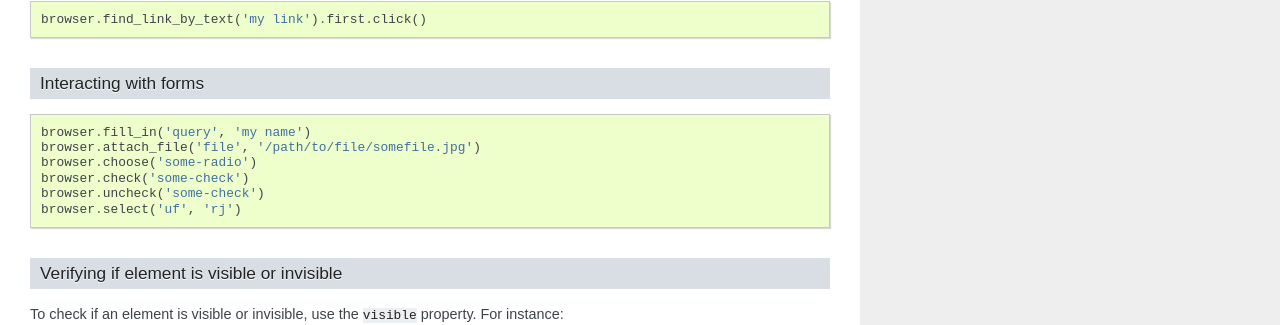
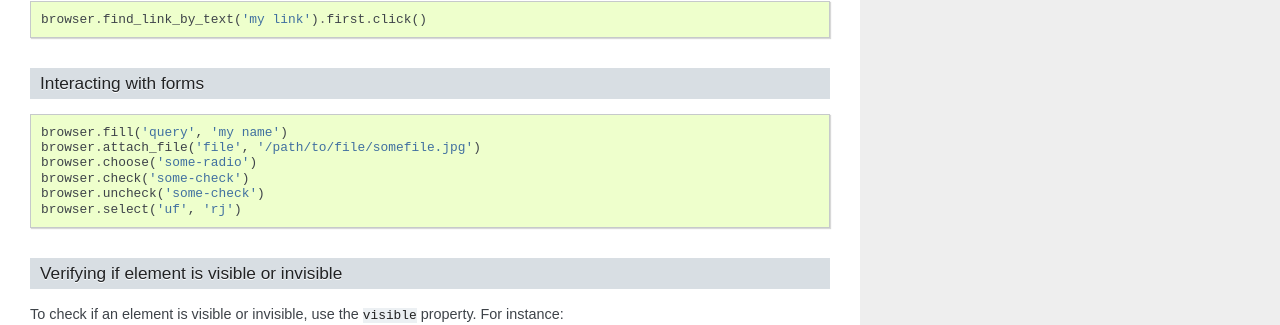
Before and after one commit to cobrateam/splinter, a Sphinx documentation site: the page built from docs/index.rst, in a window 1280 px wide and 900 px high, scrolled down 2928 px. Shown: the part 165-490 px from the top of the window. Built offline with Sphinx 7.4.7, drawn with Linux system fonts in a browser that asks for light colours.

```diff
--- a/docs/index.rst
+++ b/docs/index.rst
@@ -191,7 +191,7 @@ Interacting with forms
 
 ::
 
-    browser.fill_in('query', 'my name')
+    browser.fill('query', 'my name')
     browser.attach_file('file', '/path/to/file/somefile.jpg')
     browser.choose('some-radio')
     browser.check('some-check')
--- a/docs/news.rst
+++ b/docs/news.rst
@@ -8,6 +8,7 @@ what's new in splinter 0.0.2?
 Features
 -----------------
 
+- fill instead of fill_in to fill inputs
 - support to google chrome selenium 2 driver
 - form interactions now support select
 - issue #11: improve find's methods to return all/first/last elements
```
